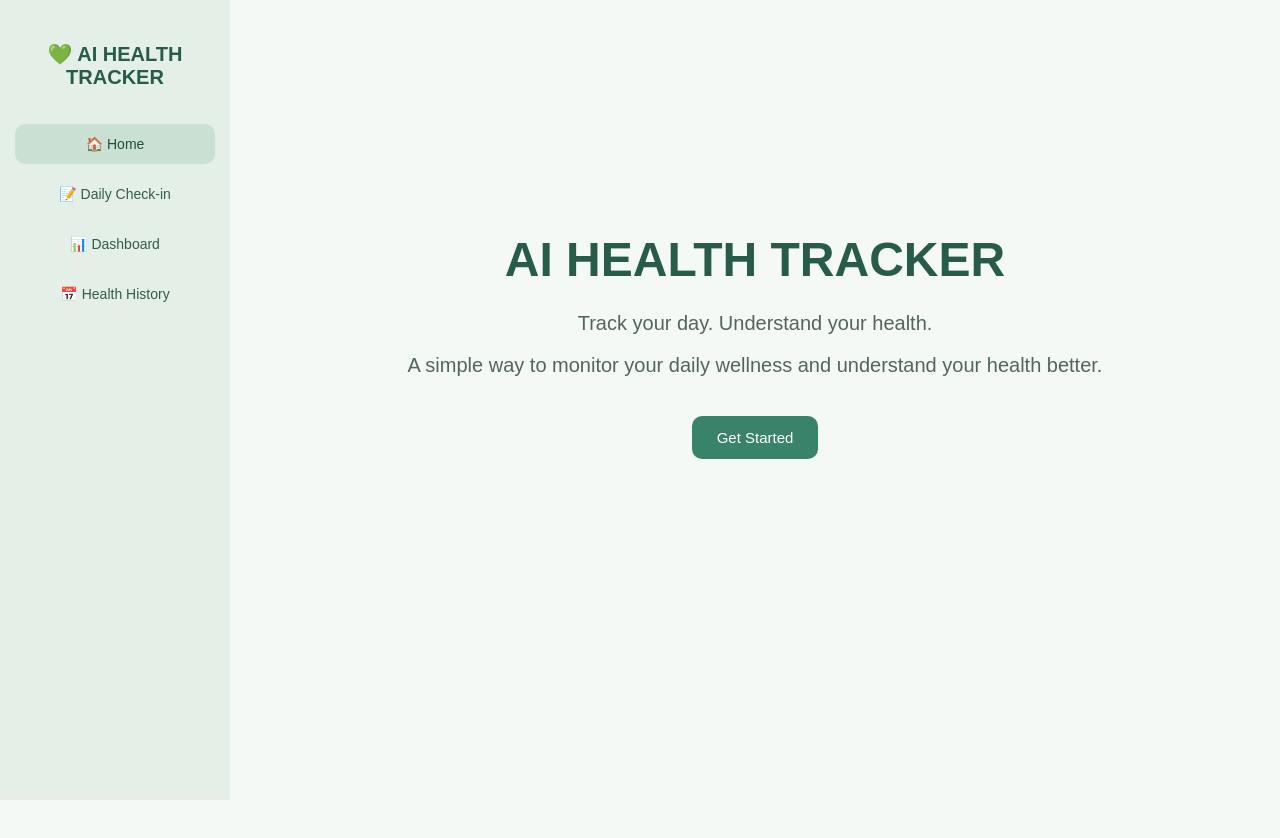
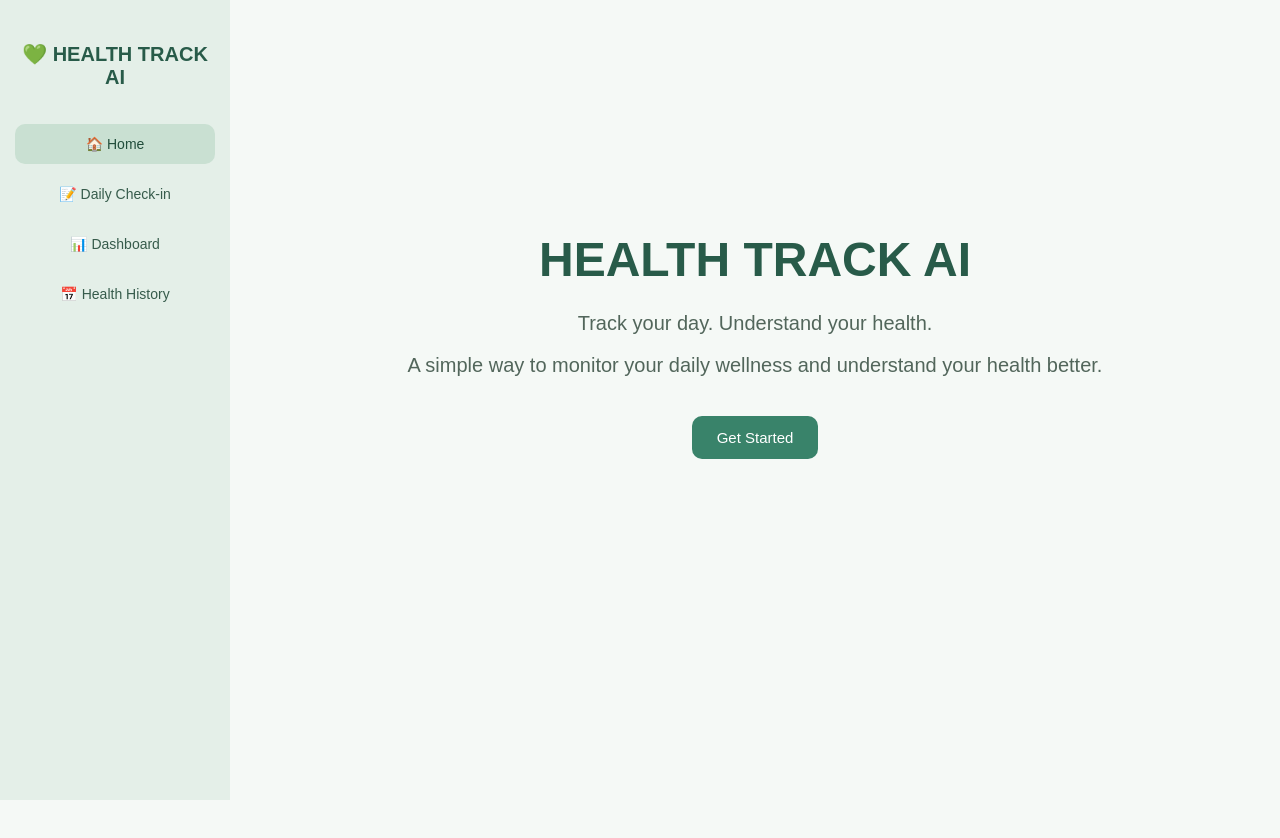
Before and after one commit to verselilie/AI-Health-Tracker, a plain HTML site: page index.html in a window 1280 px wide. Drawn offline with Linux system fonts and the light colour scheme; sample sign-in values are in the browser's storage.

Commit message:
Add files via upload

```diff
--- a/index.html
+++ b/index.html
@@ -3,7 +3,7 @@
 <head>
     <meta charset="UTF-8">
     <meta name="viewport" content="width=device-width, initial-scale=1.0">
-    <title>AI Health Tracker</title>
+    <title>HEALTH TRACK AI</title>
     <link rel="stylesheet" href="style.css">
 </head>
 
@@ -11,7 +11,7 @@
 <body>
 
     <aside class="sidebar">
-        <h2>💚 AI HEALTH TRACKER</h2>
+        <h2>💚 HEALTH TRACK AI</h2>
 
         <nav>
             <a href="index.html" class="active">🏠 Home</a>
@@ -22,7 +22,7 @@
     </aside>
 
     <main class="main-content">
-        <h1>AI HEALTH TRACKER</h1>
+        <h1>HEALTH TRACK AI</h1>
 
         <p>Track your day. Understand your health.</p>
 
```
Also changed, not shown: checkin.html (+2 -2 lines), dashboard.html (+1 -1 lines), login.html (+2 -2 lines), register.html (+2 -2 lines).
